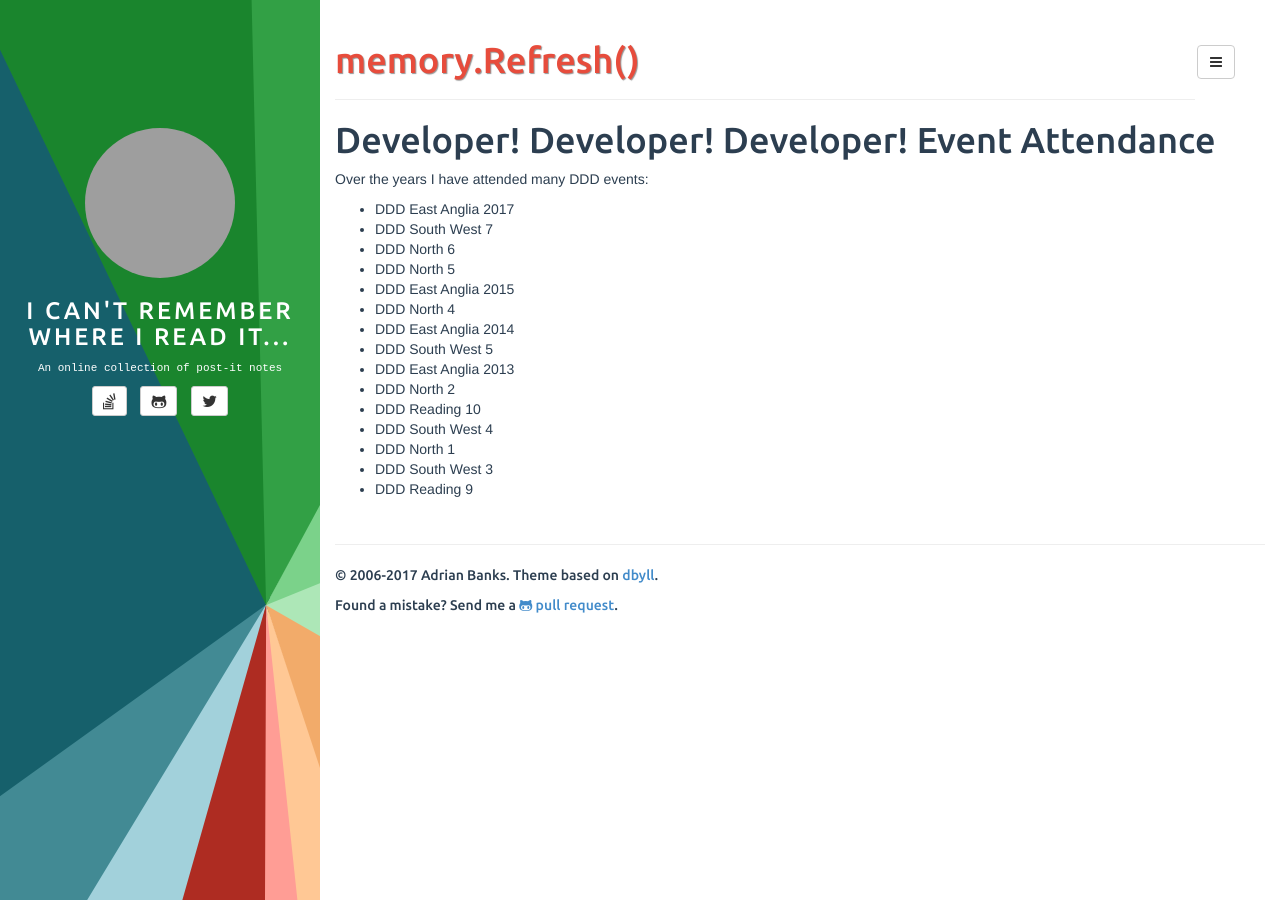
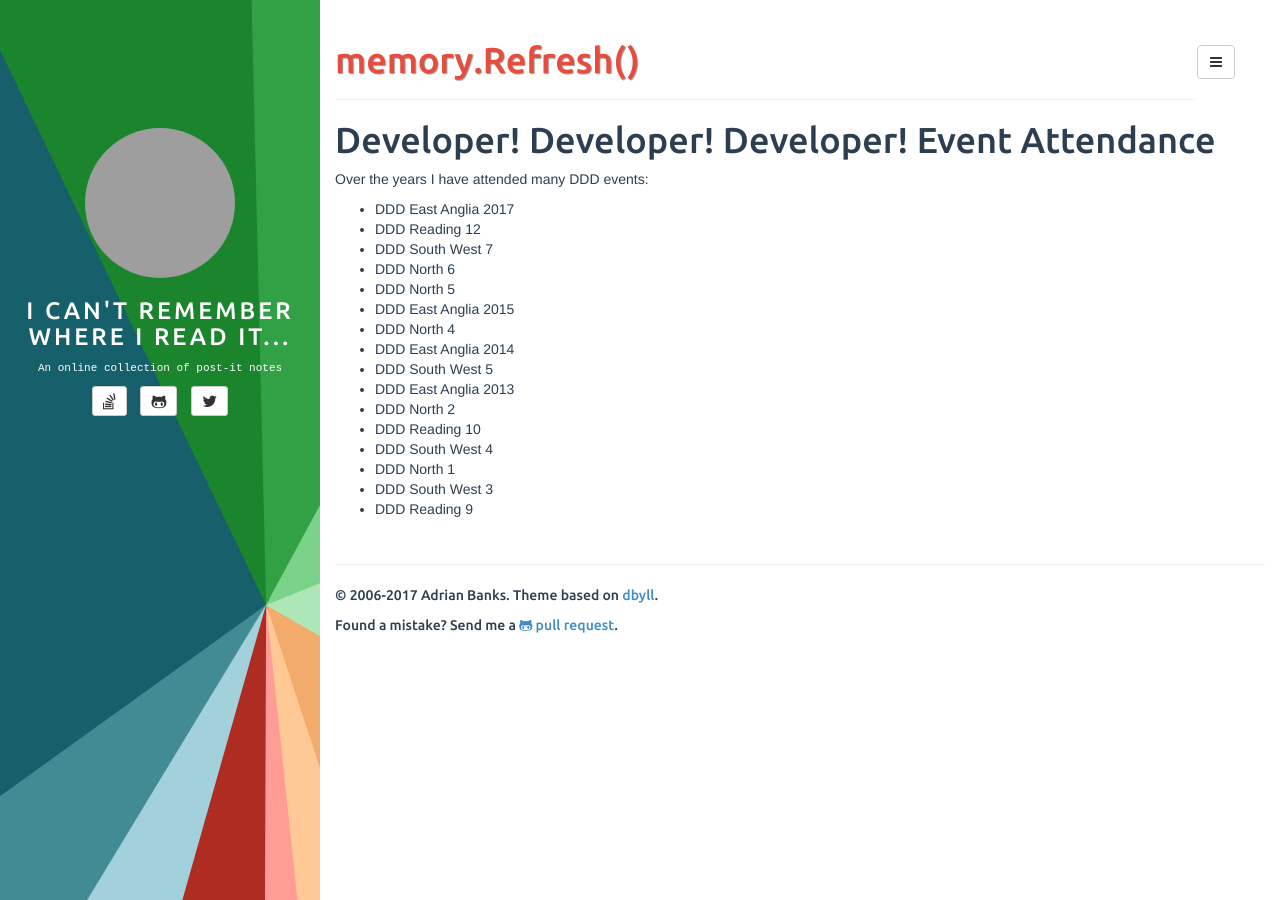
Before and after one commit to adrianbanks/adrianbanks.github.io, a Jekyll site: the page built from ddd-attendance.md, in a window 1280 px wide. Built offline with Jekyll 4.4.1, drawn with Linux system fonts in a browser that asks for light colours; our own code applies the rules of GitHub Pages for plain Markdown files; grey boxes are pictures that could not be loaded.

Commit message:
Add DDD reading 2017

```diff
--- a/ddd-attendance.md
+++ b/ddd-attendance.md
@@ -3,6 +3,7 @@
 Over the years I have attended many DDD events:
 
 - DDD East Anglia 2017
+- DDD Reading 12
 - DDD South West 7
 - DDD North 6
 - DDD North 5
```
